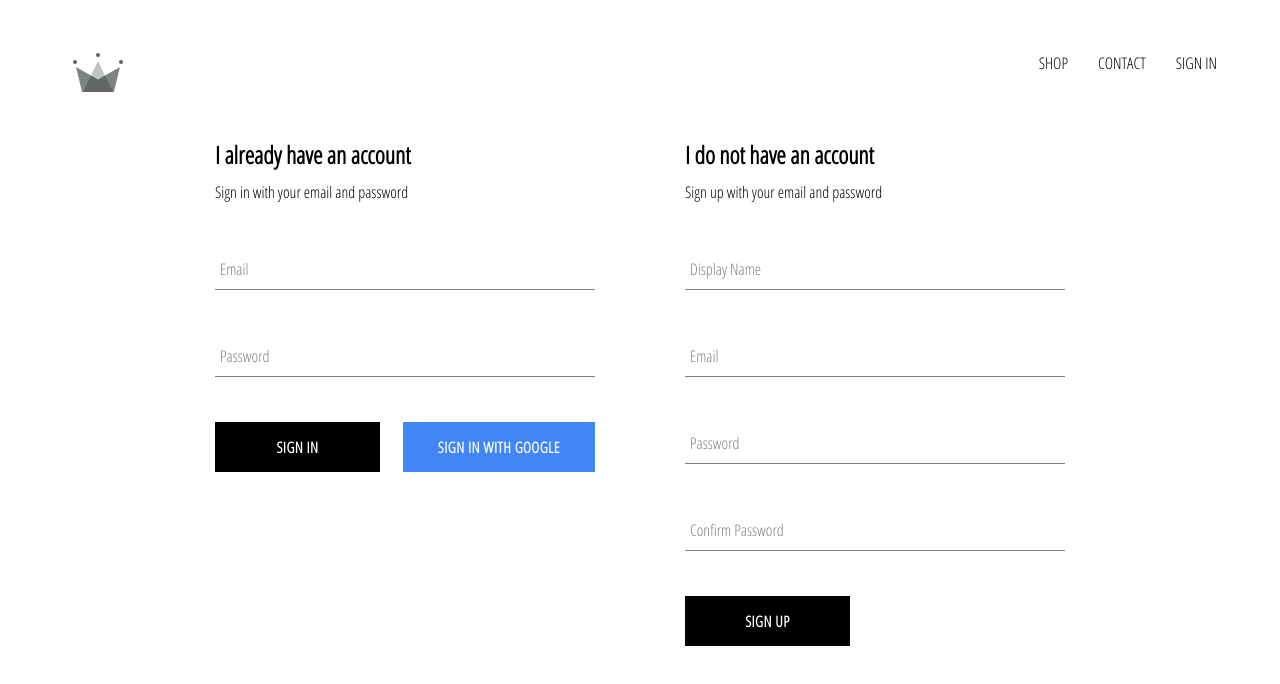
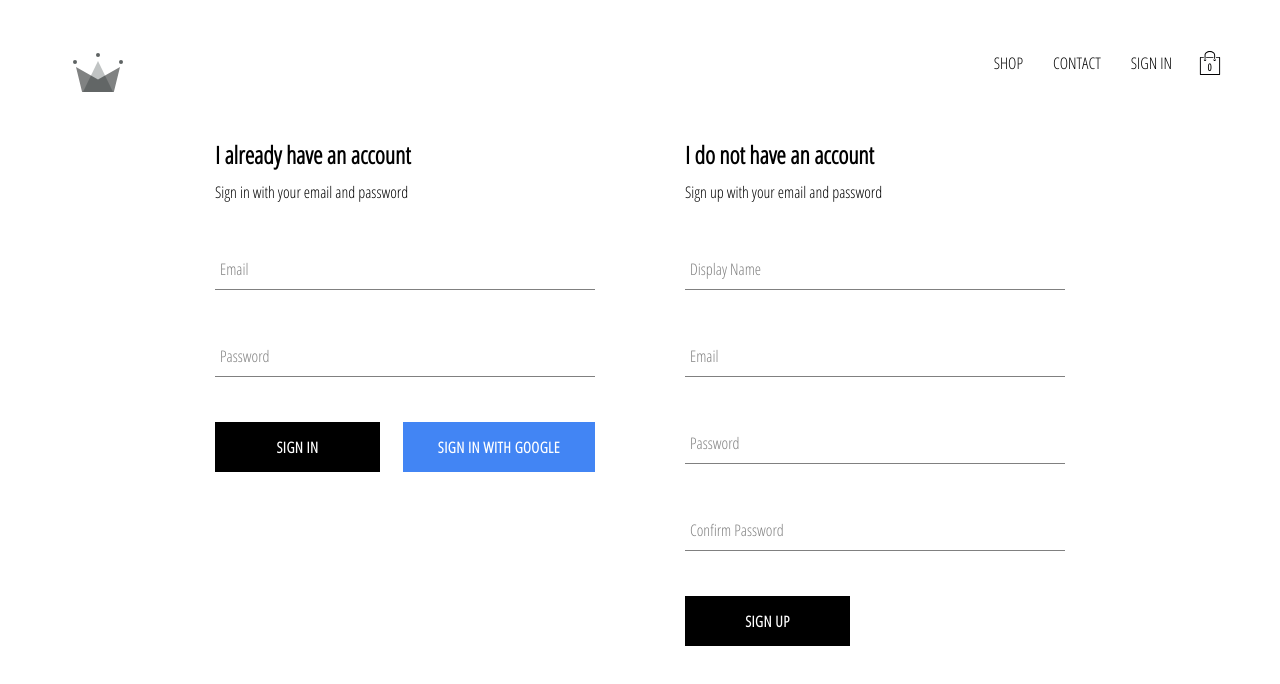
Before and after one commit to bsl333/crown-clothing, a React (Create React App) app: page /signin in a window 1280 px wide. Shown: the top 684 px of the page. Built offline with nearby package versions, Linux system fonts and the light colour scheme; no server answers.

Commit message:
added shopping cart icon to header

```diff
--- a/src/App.js
+++ b/src/App.js
@@ -47,6 +47,7 @@
     if (this.props.currentUser === undefined) {
       return (
         <div className="loader">
+          <span className="loader-text">loading...</span>
           <Loader
             type="Oval"
             color="#00BFFF"
--- a/src/App.scss
+++ b/src/App.scss
@@ -8,6 +8,10 @@
   justify-content: center;
   align-items: center;
   height: 100vh;
+
+  .loader-text {
+    position: absolute;
+  }
 }
 
 * {
--- /dev/null
+++ b/src/components/CartIcon/CartIcon.jsx
@@ -0,0 +1,16 @@
+import React from 'react';
+import { ReactComponent as ShoppingIcon } from '../../assets/shopping-bag.svg';
+import { connect } from 'react-redux';
+
+import './CartIcon.scss';
+
+function CartIcon() {
+  return (
+    <div className="cart-icon">
+      <ShoppingIcon className="shopping-icon" />
+      <span className="item-count">0</span>
+    </div>
+  );
+}
+
+export default connect(null)(CartIcon);
--- /dev/null
+++ b/src/components/CartIcon/CartIcon.scss
@@ -0,0 +1,21 @@
+.cart-icon {
+  width: 45px;
+  height: 45px;
+  position: relative;
+  display: flex;
+  align-items: center;
+  justify-content: center;
+  cursor: pointer;
+
+  .shopping-icon {
+    width: 24px;
+    height: 24px;
+  }
+
+  .item-count {
+    position: absolute;
+    font-size: 10px;
+    font-weight: bold;
+    bottom: 12px;
+  }
+}
--- a/src/components/Header/Header.jsx
+++ b/src/components/Header/Header.jsx
@@ -3,6 +3,7 @@
 import { connect } from 'react-redux';
 import { ReactComponent as Logo } from '../../assets/crown.svg';
 import { auth } from '../../firebase/firebaseUtils';
+import CartIcon from '../CartIcon/CartIcon';
 
 import './Header.scss';
 
@@ -28,6 +29,7 @@
             SIGN IN
           </Link>
         )}
+        <CartIcon />
       </div>
     </header>
   );
```
Also changed, not shown: src/assets/shopping-bag.svg (added).
